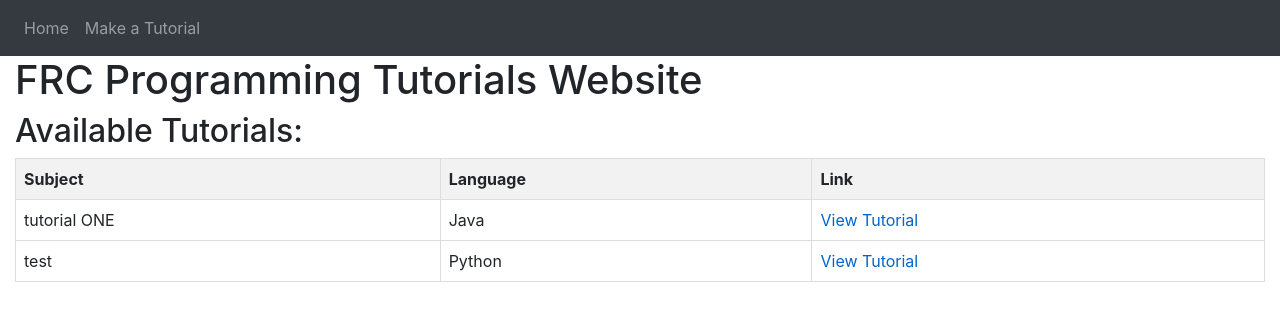
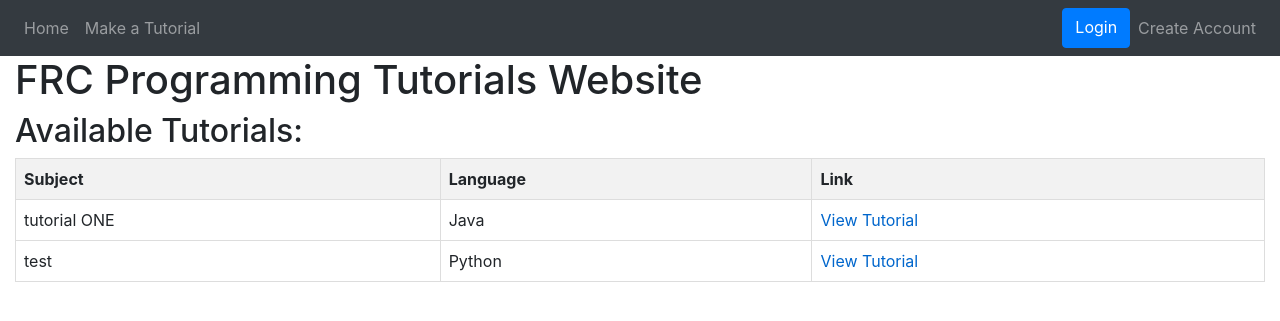
Before and after one commit to MA0610/FRC-Robotics-Tutorial-Submission-Website-Prototype, a Flask app: page / in a window 1280 px wide. Shown: the top 321 px of the page. Run offline with Flask 3, Linux system fonts and the light colour scheme; data comes from the database, SQL or seed files in the repository; some libraries are stand-ins or nearby versions.

Commit message:
Update base.html

```diff
--- a/templates/base.html
+++ b/templates/base.html
@@ -36,6 +36,16 @@
           <a class="nav-item nav-link" id="submission" href="/submitTutorial">Make a Tutorial</a>
         </div>
       </div>
+
+      <div class="navbar-nav ml-auto">
+        {% if current_user.is_authenticated %}
+          <a href="{{ url_for('logout') }}" class="btn btn-danger">Logout</a>
+        {% else %}
+          <a href="{{ url_for('login') }}" class="btn btn-primary">Login</a>
+        {% endif %}
+        <a class="nav-item nav-link" id="sign-up" href="/sign-up">Create Account</a>
+      </div>
+
     </nav>
 
 
```
